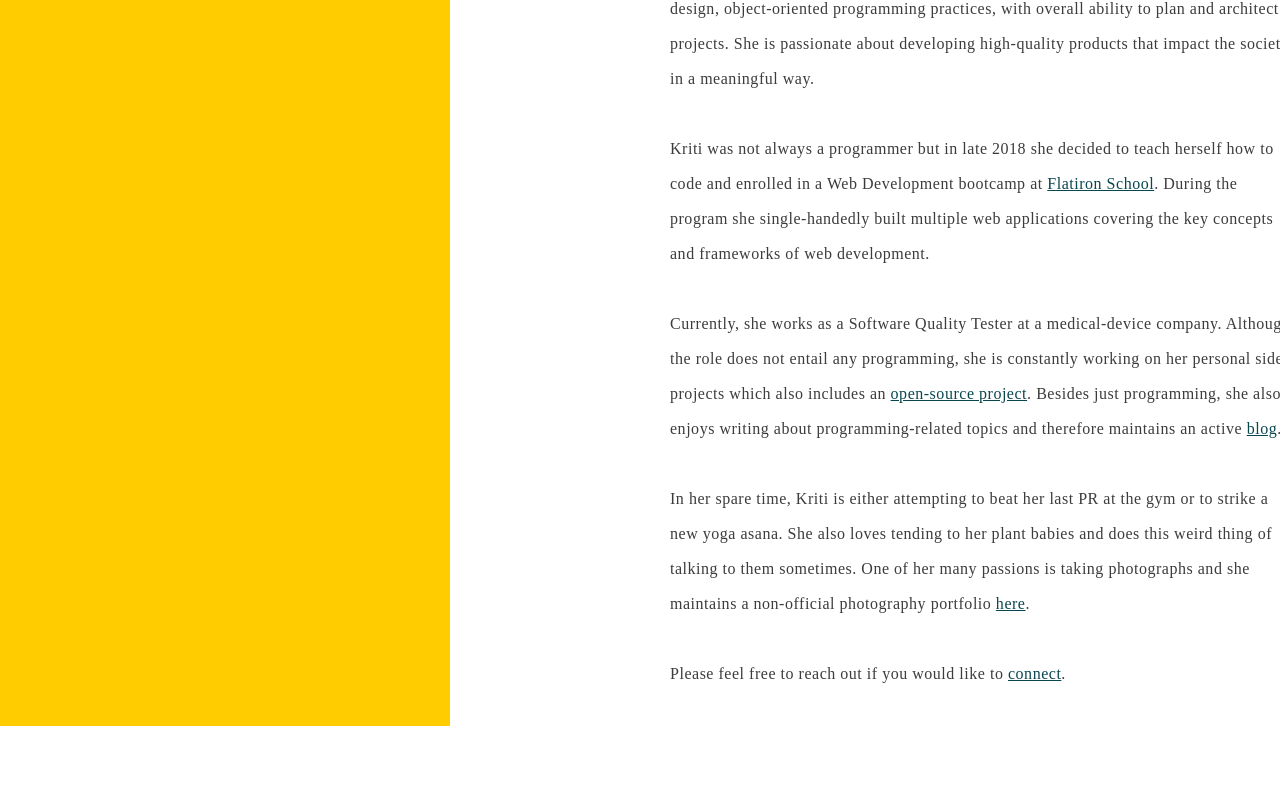
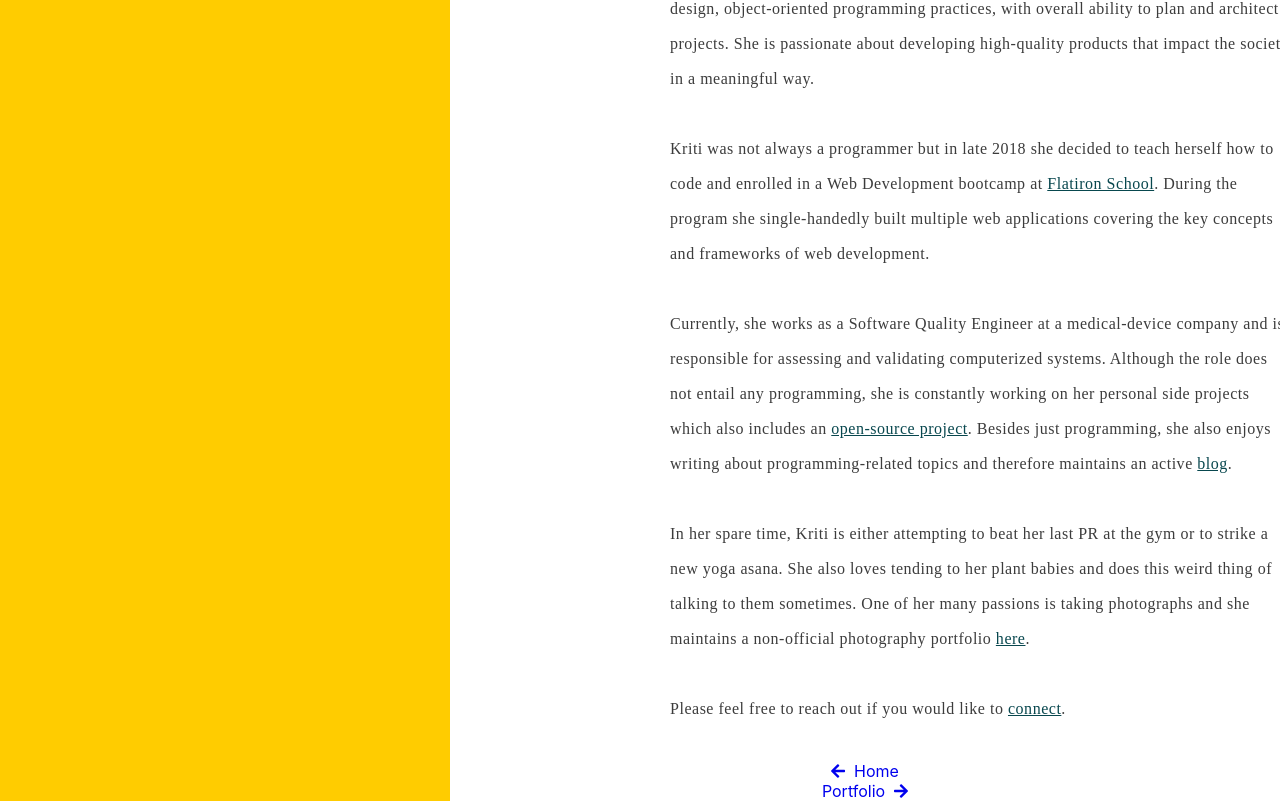
Before and after one commit to kriti-rai/my-react-portfolio, a React (Create React App) app: page /bio in a window 1280 px wide. Shown: the part 449-1250 px from the top of the page. Before the commit the page ends 1175 px from the top, so only its background shows below. Built offline with nearby package versions, Linux system fonts and the light colour scheme; a web font is replaced by a local one.

Commit message:
Add footer and header links

```diff
--- a/src/components/bio/Bio.js
+++ b/src/components/bio/Bio.js
@@ -7,7 +7,7 @@ const Bio = () => {
     <div className='bio'>
       <div className='bio-left-col'>
         <div className='header-name-light'><HeaderName /></div>
-        <div className='bio-header'>Bio. </div>
+        <div className='bio-header'>Bio.</div>
       </div>
       <div className='bio-right-col'>
         <div className='bio-content'>
@@ -21,7 +21,7 @@ const Bio = () => {
           Kriti was not always a programmer but in late 2018 she decided to teach herself how to code and enrolled in a Web Development bootcamp at  <a href="https://flatironschool.com/" target="blank">Flatiron School</a>. During the program she single-handedly built multiple web applications covering the key concepts and frameworks of web development.
         </p>
         <p>
-          Currently, she works as a Software Quality Tester at a medical-device company. Although the role does not entail any programming, she is constantly working on her personal side projects which also includes an <a href="https://github.com/ChiExplores/a-stardust-truce-react" target="blank" styling={{textDecoration:"none"}}>open-source project</a>.
+          Currently, she works as a Software Quality Engineer at a medical-device company and is responsible for assessing and validating computerized systems. Although the role does not entail any programming, she is constantly working on her personal side projects which also includes an <a href="https://github.com/ChiExplores/a-stardust-truce-react" target="blank" styling={{textDecoration:"none"}}>open-source project</a>.
           Besides just programming, she also enjoys writing about programming-related topics and therefore maintains an active <a href="https://kriti-rai.github.io" target="blank">blog</a>.
         </p>
         <p>
@@ -32,6 +32,14 @@ const Bio = () => {
           Please feel free to reach out if you would like to <Link to="/contact">connect</Link>.
         </p>
         </div>
+        <div className="footer-link-container">
+          <div className="footer-home-link">
+            <a style={{textDecoration:'none'}} href='/'><i class="fas fa-arrow-left"></i>&nbsp;&nbsp;Home</a>
+          </div>
+          <div className="footer-next-link">
+            <a style={{textDecoration:'none'}} href='/portfolio'>Portfolio&nbsp;&nbsp;<i class="fas fa-arrow-right"></i></a>
+          </div>
+        </div>
       </div>
     </div>
   )
```
